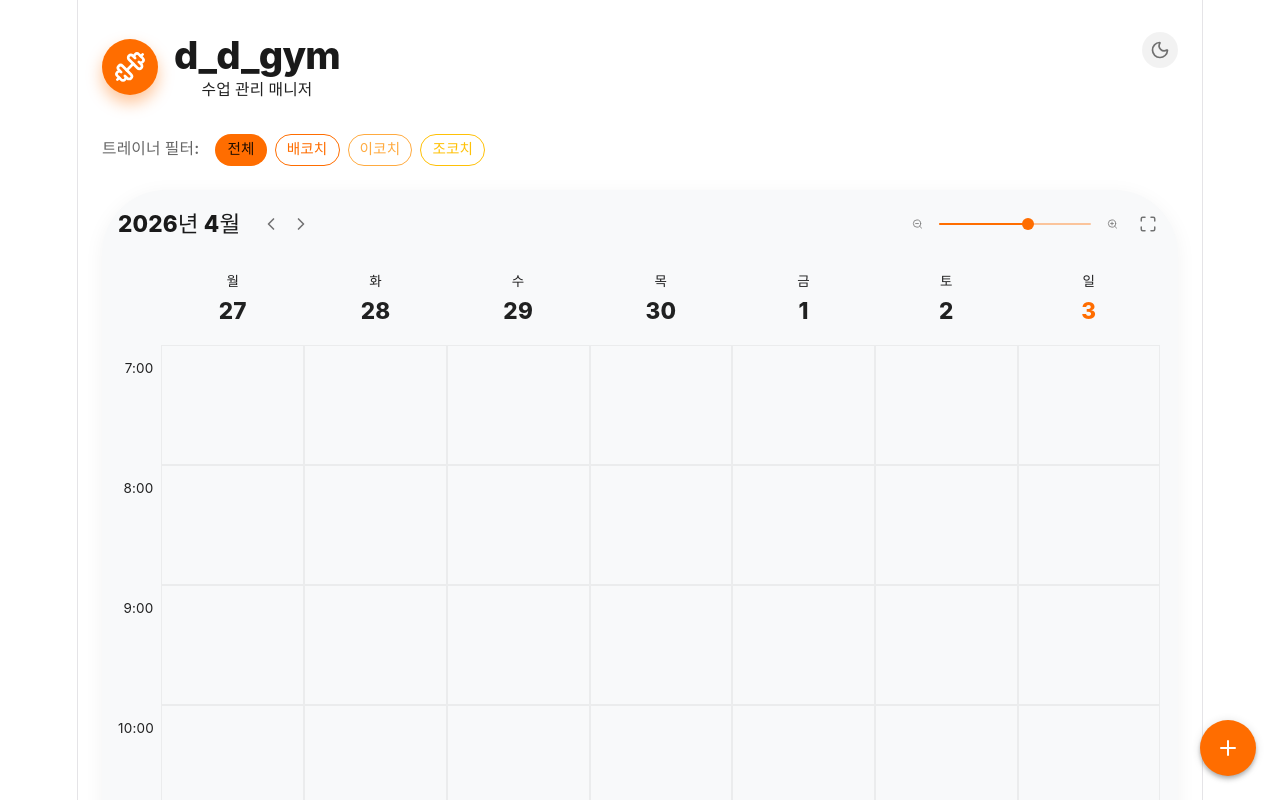
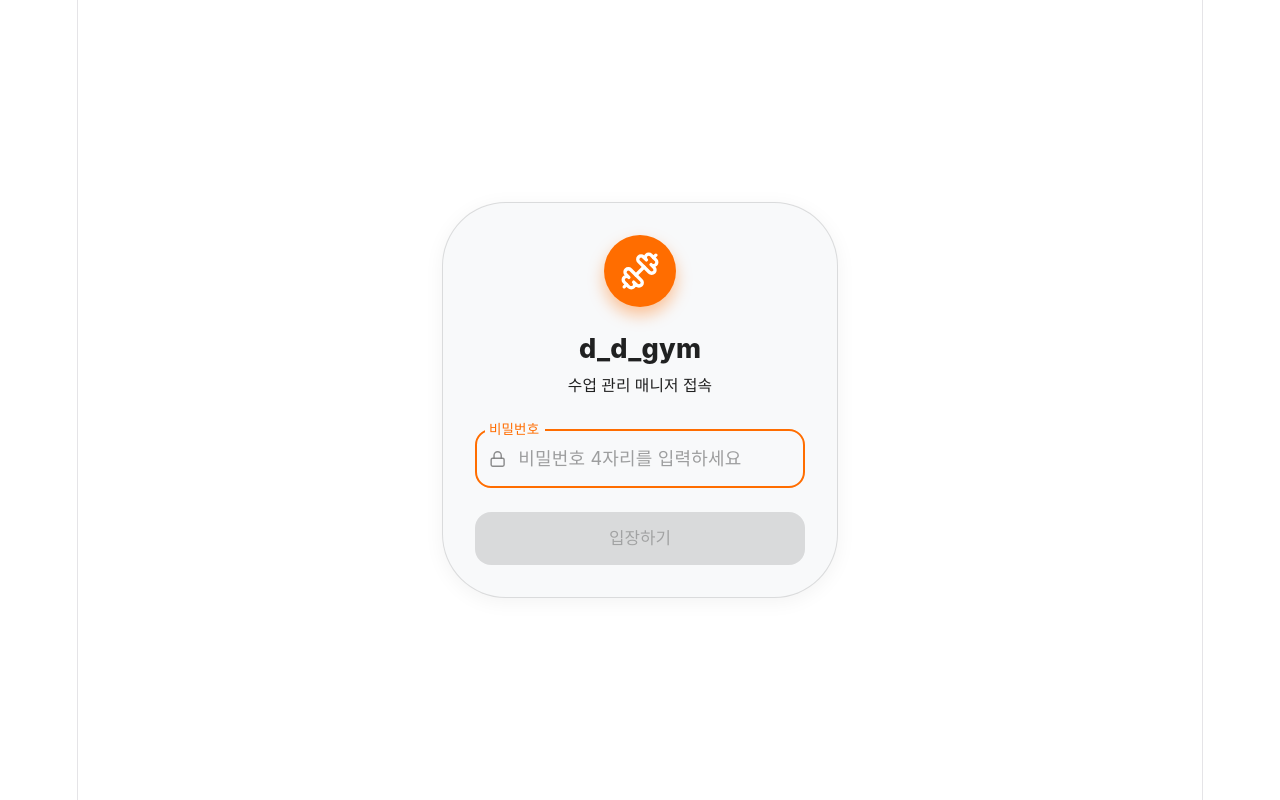
Before and after one commit to baemw930928-dotcom/d_d_gym, a React (Vite) app: page / in a window 1280 px wide. Shown: the top 800 px of the page. Built offline with nearby package versions, Linux system fonts and the light colour scheme.

Commit message:
Security: Add password protection (8327) and login screen

```diff
--- a/src/App.tsx
+++ b/src/App.tsx
@@ -3,14 +3,21 @@ import { ThemeProvider, CssBaseline, Container, Box, Typography, GlobalStyles, I
 import { createAppTheme } from './styles/theme';
 import Calendar from './components/Calendar';
 import TrainerFilter from './components/TrainerFilter';
-import { Dumbbell, Sun, Moon } from 'lucide-react';
+import Login from './components/Login';
+import { Dumbbell, Sun, Moon, LogOut } from 'lucide-react';
 import { useStore } from './store/useStore';
 
 function App() {
   const themeMode = useStore((state) => state.themeMode);
   const toggleTheme = useStore((state) => state.toggleTheme);
+  const isAuthenticated = useStore((state) => state.isAuthenticated);
+  const setAuthenticated = useStore((state) => state.setAuthenticated);
 
   const theme = useMemo(() => createAppTheme(themeMode), [themeMode]);
+
+  if (!isAuthenticated) {
+    return <Login />;
+  }
 
   return (
     <ThemeProvider theme={theme}>
@@ -51,6 +58,20 @@ function App() {
             </Box>
           </Box>
 
+          <Box sx={{ display: 'flex', gap: 1 }}>
+            <IconButton
+              onClick={() => setAuthenticated(false)}
+              title="로그아웃"
+              sx={{
+                bgcolor: themeMode === 'light' ? 'rgba(0,0,0,0.05)' : 'rgba(255,255,255,0.1)',
+                '&:hover': {
+                  bgcolor: 'error.main',
+                  color: 'white',
+                }
+              }}
+            >
+              <LogOut size={20} />
+            </IconButton>
             <IconButton
               onClick={toggleTheme}
               sx={{
@@ -62,6 +83,7 @@ function App() {
             >
               {themeMode === 'light' ? <Moon size={20} /> : <Sun size={20} />}
             </IconButton>
+          </Box>
         </Box>
 
         <TrainerFilter />
--- /dev/null
+++ b/src/components/Login.tsx
@@ -0,0 +1,107 @@
+import React, { useState } from 'react';
+import { Box, Typography, Paper, TextField, Button, Container, ThemeProvider, CssBaseline } from '@mui/material';
+import { Dumbbell, Lock } from 'lucide-react';
+import { useStore } from '../store/useStore';
+import { createAppTheme } from '../styles/theme';
+
+const Login: React.FC = () => {
+  const [password, setPassword] = useState('');
+  const [error, setError] = useState(false);
+  const themeMode = useStore((state) => state.themeMode);
+  const setAuthenticated = useStore((state) => state.setAuthenticated);
+  const theme = createAppTheme(themeMode);
+
+  const handleSubmit = (e: React.FormEvent) => {
+    e.preventDefault();
+    if (password === '8327') {
+      setAuthenticated(true);
+    } else {
+      setError(true);
+      setPassword('');
+    }
+  };
+
+  return (
+    <ThemeProvider theme={theme}>
+      <CssBaseline />
+      <Box
+        sx={{
+          minHeight: '100vh',
+          display: 'flex',
+          alignItems: 'center',
+          justifyContent: 'center',
+          bgcolor: 'background.default',
+        }}
+      >
+        <Container maxWidth="xs">
+          <Paper
+            elevation={0}
+            sx={{
+              p: 4,
+              borderRadius: 4,
+              textAlign: 'center',
+              border: '1px solid',
+              borderColor: 'divider',
+            }}
+          >
+            <Box
+              sx={{
+                bgcolor: 'primary.main',
+                p: 2,
+                borderRadius: 3,
+                display: 'inline-flex',
+                mb: 3,
+                boxShadow: themeMode === 'light'
+                  ? '0 8px 16px rgba(255, 109, 0, 0.4)'
+                  : '0 8px 16px rgba(0, 0, 0, 0.5)',
+              }}
+            >
+              <Dumbbell color="#fff" size={40} />
+            </Box>
+            <Typography variant="h5" sx={{ fontWeight: 800, mb: 1 }}>
+              d_d_gym
+            </Typography>
+            <Typography variant="body2" color="text.secondary" sx={{ mb: 4, fontWeight: 600 }}>
+              수업 관리 매니저 접속
+            </Typography>
+
+            <form onSubmit={handleSubmit}>
+              <TextField
+                fullWidth
+                type="password"
+                label="비밀번호"
+                placeholder="비밀번호 4자리를 입력하세요"
+                value={password}
+                onChange={(e) => {
+                  setPassword(e.target.value);
+                  setError(false);
+                }}
+                error={error}
+                helperText={error ? '비밀번호가 올바르지 않습니다.' : ''}
+                autoFocus
+                sx={{ mb: 3 }}
+                slotProps={{
+                  input: {
+                    startAdornment: <Lock size={20} style={{ marginRight: 12, opacity: 0.5 }} />,
+                  }
+                }}
+              />
+              <Button
+                fullWidth
+                variant="contained"
+                size="large"
+                type="submit"
+                disabled={password.length < 4}
+                sx={{ py: 1.5 }}
+              >
+                입장하기
+              </Button>
+            </form>
+          </Paper>
+        </Container>
+      </Box>
+    </ThemeProvider>
+  );
+};
+
+export default Login;
--- a/src/store/useStore.ts
+++ b/src/store/useStore.ts
@@ -20,11 +20,13 @@ interface GymState {
   classes: ClassSession[];
   selectedTrainerId: string | null;
   themeMode: 'light' | 'dark';
+  isAuthenticated: boolean;
   addClass: (newClass: Omit<ClassSession, 'id'>) => void;
   updateClass: (id: string, updatedClass: Partial<ClassSession>) => void;
   deleteClass: (id: string) => void;
   setSelectedTrainerId: (id: string | null) => void;
   toggleTheme: () => void;
+  setAuthenticated: (value: boolean) => void;
 }
 
 const DEFAULT_TRAINERS: Trainer[] = [
@@ -40,6 +42,7 @@ export const useStore = create<GymState>()(
       classes: [],
       selectedTrainerId: null,
       themeMode: 'light',
+      isAuthenticated: false,
       addClass: (newClass) =>
         set((state) => ({
           classes: [...state.classes, { ...newClass, id: Math.random().toString(36).substr(2, 9) }],
@@ -54,9 +57,17 @@ export const useStore = create<GymState>()(
         })),
       setSelectedTrainerId: (id) => set({ selectedTrainerId: id }),
       toggleTheme: () => set((state) => ({ themeMode: state.themeMode === 'light' ? 'dark' : 'light' })),
+      setAuthenticated: (value) => set({ isAuthenticated: value }),
     }),
     {
       name: 'ddgym-storage',
+      partialize: (state) => {
+        const result = { ...state };
+        // We use a safe way to remove the property without triggering linting errors
+        return Object.fromEntries(
+          Object.entries(result).filter(([key]) => key !== 'isAuthenticated')
+        ) as Omit<GymState, 'isAuthenticated'>;
+      },
       merge: (persistedState, currentState) => {
         const merged = { ...currentState, ...(persistedState as Partial<GymState>) };
         if (persistedState && (persistedState as GymState).trainers) {
```
Lines whose indentation alone changed are shown as unchanged.
